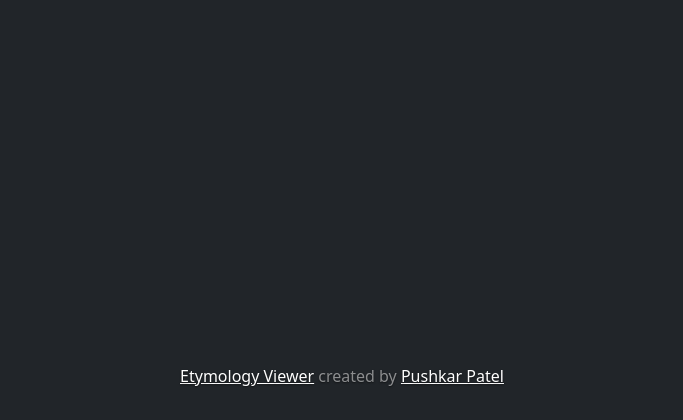
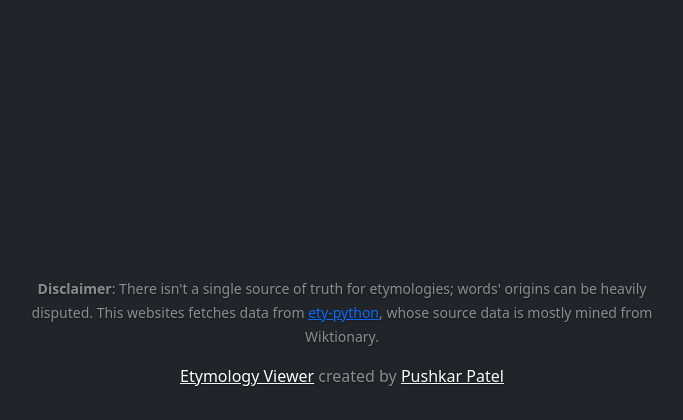
Before and after one commit to thepushkarp/etymology-viewer, a Flask app: page / in a window 1280 px wide. Shown: the part 380-800 px from the top of the page, without its empty margins (298-981 px from the left). Run offline with Flask 2, Linux system fonts and the light colour scheme.

Commit message:
Add disclaimer

```diff
--- a/templates/index.html
+++ b/templates/index.html
@@ -130,6 +130,16 @@
 
             <footer class="mt-auto text-white-50">
                 <p>
+                    <small>
+                        <strong>Disclaimer</strong>: There isn't a single source
+                        of truth for etymologies; words' origins can be heavily
+                        disputed. This websites fetches data from
+                        <a href="https://github.com/jmsv/ety-python"
+                            >ety-python</a
+                        >, whose source data is mostly mined from Wiktionary.
+                    </small>
+                </p>
+                <p>
                     <a
                         href="https://github.com/thepushkarp/etymology-viewer"
                         class="text-white"
```
